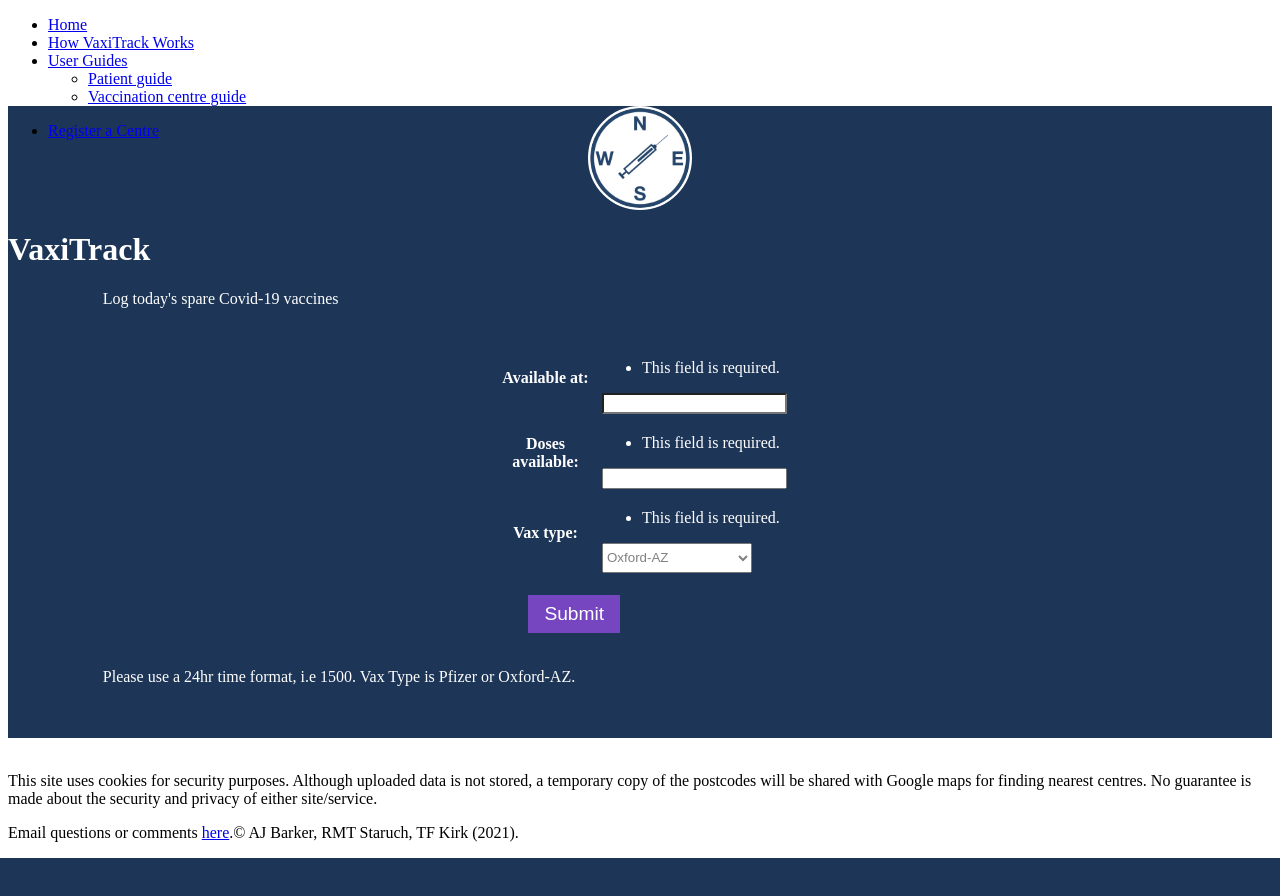
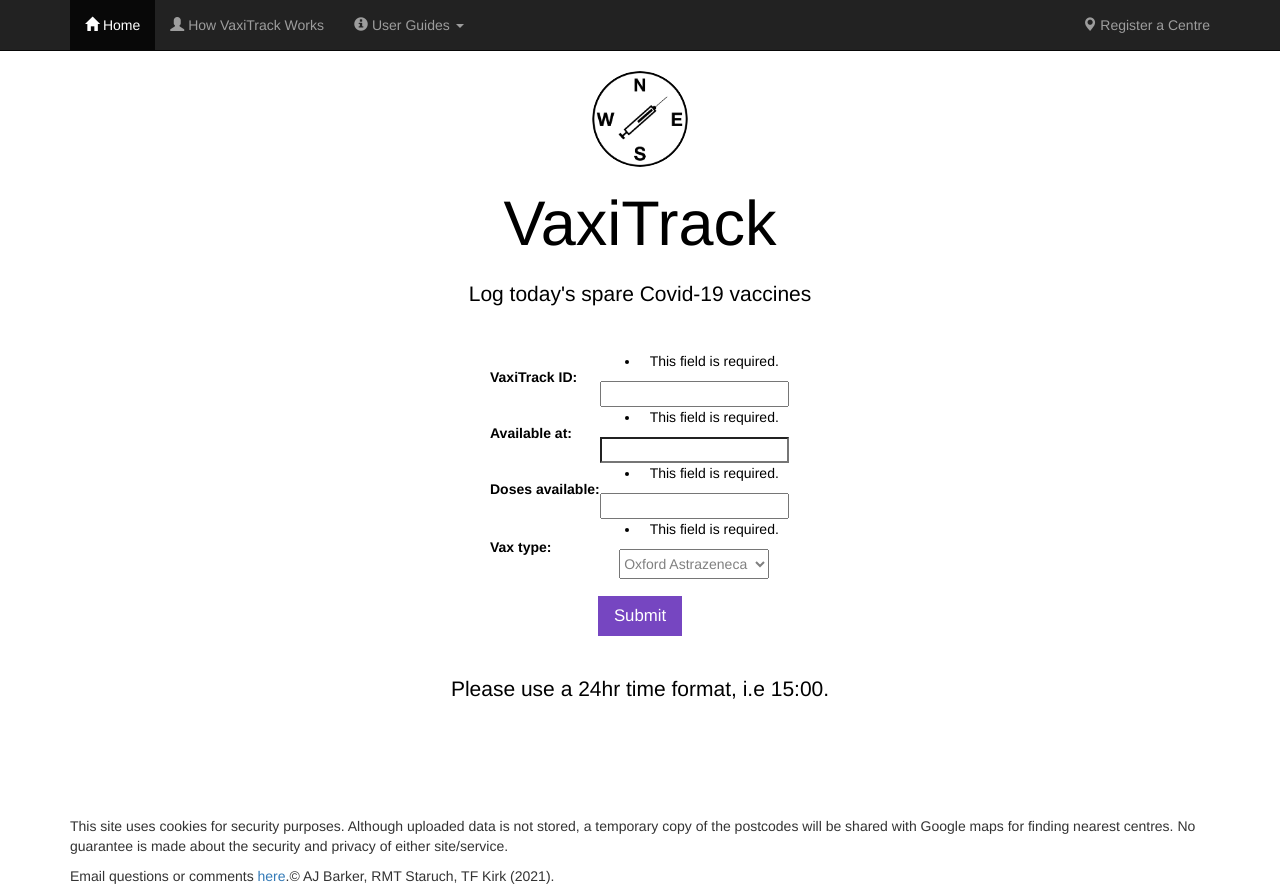
Before and after one commit to ajbarker93/vaxi_track, a Django app: page /vaxpage/ in a window 1280 px wide. Before the commit the page ends 858 px from the top, so only its background shows below. Run offline with Django 3.2, Linux system fonts and the light colour scheme; some libraries are stand-ins or nearby versions.

Commit message:
Added task to assign vax to patients

```diff
--- a/vaxitrack/forms.py
+++ b/vaxitrack/forms.py
@@ -10,7 +10,7 @@ class LogForm(forms.ModelForm):
 
     class Meta:
         model = Centre
-        fields = ('id', 'available_at', 'doses_available', 'vax_type')
+        fields = ('VaxiTrack_ID', 'available_at', 'doses_available', 'vax_type')
 
 class RegForm(forms.ModelForm):
 
--- a/vaxitrack/models.py
+++ b/vaxitrack/models.py
@@ -35,17 +35,22 @@ class Counter(models.Model):
 
 class Centre(models.Model):
 
+    class VaxType(models.IntegerChoices):
+        OXFORD_ASTRAZENECA = 1
+        Pfizer = 2
+
     doses_available = models.IntegerField(validators=[validators.MinValueValidator(0)], default=0)
     latitude = models.FloatField(default=0)
     longitude = models.FloatField(default=0)
     postcode = models.CharField(max_length=10)
     name = models.CharField(max_length=30,default='')
     # Set 0 to be oxford and 1 to be pfizer
-    vax_type = models.IntegerField(default=0,choices=(('0','Oxford-AZ'),('1','Pfizer')))
-    email = models.EmailField(null=True)
+    vax_type = models.IntegerField(default=1,choices=VaxType.choices)
+    email = models.EmailField(default='')
     created_at = models.DateTimeField(auto_now_add=True)
-    available_at = models.DateTimeField(null=True)
+    available_at = models.TimeField(null=True)
     updated_at = models.DateTimeField(auto_now=True)
+    VaxiTrack_ID = models.IntegerField(default=0)
 
     @classmethod
     def create(cls, name, postcode, email):
@@ -61,6 +66,7 @@ class Centre(models.Model):
         cent.longitude = lat_long[1]
         cent.postcode = postcode
         cent.save()
+        cent.VaxiTrack_ID = cent.id
         cent.save()
         return cent
 
@@ -105,13 +111,13 @@ class Centre(models.Model):
         self.save()
 
     def log_email(self):
-        msg = f"This is an email to {self.name} with Centre ID {self.vtid}. You have logged {self.doses_available} doses of {self.vax_type} available at {self.available_at} today."
-        send_mail('Vaxitrack', msg, settings.EMAIL_HOST_USER,
+        msg = f"Hi, this is VaxiTrack. This is an email to {self.name} with Centre ID {self.id}. You have logged {self.doses_available} doses available at {self.available_at} today. Thank you, VaxiTrack"
+        send_mail('VaxiTrack', msg, settings.EMAIL_HOST_USER,
                     [self.email], fail_silently=False)
 
     def send_email(self):
-        msg = f"This is an email to a Centre. Your ID is {self.vtid}"
-        send_mail('Vaxitrack', msg, settings.EMAIL_HOST_USER,
+        msg = f"Hi, this is VaxiTrack. This is an email to {self.name}. Your VaxiTrack ID is {self.id}. Thanks, VaxiTrack"
+        send_mail('VaxiTrack', msg, settings.EMAIL_HOST_USER,
                     [self.email], fail_silently=False)
 
     def find_closest_patients(self, max_dist=0.1):
@@ -201,15 +207,11 @@ class User(models.Model):
         cent.save()
         self.save()
 
+        msg = f"Hi, this is VaxiTrack. We have found you a vaccine at {cent.name}, {cent.postcode}. Please attend at {cent.available_at} to receive your dose. Thank you, VaxiTrack"
+        send_mail('VaxiTrack', msg, settings.EMAIL_HOST_USER,[self.email], fail_silently=False)
+
+
     def send_email(self):
-        msg = f"This is an email to a User. We will let you know if a dose is available today near {self.postcode} ."
-        send_mail('Vaxitrack', msg, settings.EMAIL_HOST_USER,
+        msg = f"Hi, this is VaxiTrack. We will let you know if a dose is available today near {self.postcode}. Thank you, VaxiTrack"
+        send_mail('VaxiTrack', msg, settings.EMAIL_HOST_USER,
                     [self.email], fail_silently=False)
-
-    def send_vax_email(self,centre_id):
-
-        cent = Centre.objects.filter(id__exact=centre_id).get()
-
-        msg = f"This is an email to a User. We have found you a vaccine at {cent.name}, {cent.postcode}. Please attend at {cent.available_at}."
-        send_mail('Vaxitrack', msg, settings.EMAIL_HOST_USER,
-                    [self.email], fail_silently=False)
--- a/vaxitrack/templates/base.html
+++ b/vaxitrack/templates/base.html
@@ -2,13 +2,13 @@
 <html>
 <head>
 <title>VaxiTrack</title>
-  <!-- <link rel="stylesheet" type="text/css" href="//maxcdn.bootstrapcdn.com/bootstrap/3.3.4/css/bootstrap.min.css" /> -->
+  <link rel="stylesheet" type="text/css" href="//maxcdn.bootstrapcdn.com/bootstrap/3.3.4/css/bootstrap.min.css" />
   <script src="https://ajax.googleapis.com/ajax/libs/jquery/2.1.3/jquery.min.js"></script>
   <script type="text/javascript" src="//maxcdn.bootstrapcdn.com/bootstrap/3.3.4/js/bootstrap.min.js"></script>
   <style type="text/css">
     .jumbotron {
-        background: #1d3557;
-        color: white;
+        background: white;
+        color: black;
         padding-bottom: 20px
     }
     .jumbotron .btn-primary {
@@ -20,14 +20,14 @@
     }
     .jumbotron .btn-white {
         background: white;
-        border-color: white;
+        border-color: black;
         color: black
     }
     .jumbotron .btn-white:hover {
         background: white
     }
     .jumbotron p {
-        color: white;
+        color: black;
         max-width: 85%;
         margin: 1em auto 2em
     }
--- a/vaxitrack/templates/regpage.html
+++ b/vaxitrack/templates/regpage.html
@@ -6,7 +6,7 @@
 <div class="jumbotron text-center">
   <div class="container">
     <a href="/" class="lang-logo">
-      <img src="{% static 'vt_logo_v1.png'%}"/>
+      <img src="{% static 'vt_logo_v2.png'%}"/>
     </a>
     <h1>VaxiTrack</h1>
     <p>Register on VaxiTrack as a vaccination centre</p>
--- a/vaxitrack/templates/userpage.html
+++ b/vaxitrack/templates/userpage.html
@@ -6,11 +6,11 @@
 <div class="jumbotron text-center">
   <div class="container">
     <a href="/" class="lang-logo">
-      <img src="{% static 'vt_logo_v1.png'%}"/>
+      <img src="{% static 'vt_logo_v2.png'%}"/>
     </a>
     <h1>VaxiTrack</h1>
     <p>Register for a local Covid-19 vaccine. Sign up below to be notified</p>
-    <form action="" method="post" enctype="multipart/form-data" onsubmit="alert('Thank you');">
+    <form action="" method="post" enctype="multipart/form-data" onsubmit="alert('Thank you for signing up. We'll let you know if we have a vaccine for you today. Otherwise, please try again tomorrow.');">
         {% csrf_token %}
         <table>
             {{ form }}
--- a/vaxitrack/templates/vaxpage.html
+++ b/vaxitrack/templates/vaxpage.html
@@ -6,7 +6,7 @@
 <div class="jumbotron text-center">
   <div class="container">
     <a href="/" class="lang-logo">
-      <img src="{% static 'vt_logo_v1.png'%}"/>
+      <img src="{% static 'vt_logo_v2.png'%}"/>
     </a>
     <h1>VaxiTrack</h1>
     <p>Log today's spare Covid-19 vaccines</p>
@@ -18,7 +18,7 @@
         <input type="submit" value="Submit" id="submit_button"
       style="background-color:#7646c1; font-size:120%;">
     </form>
-    <p>Please use a 24hr time format, i.e 1500. Vax Type is Pfizer or Oxford-AZ.</p>
+    <p>Please use a 24hr time format, i.e 15:00.</p>
   </div>
 </div>
 
--- a/vaxitrack/views.py
+++ b/vaxitrack/views.py
@@ -12,7 +12,8 @@ from .tasks import find_and_assign
 
 def index(request):
 
-    #ncents, nvax, npat = Counter.read()
+    #ncents,nvax,npats = Counter.read()
+    #return render(request, "index.html", {'ncents': f"{ncents:,}",'nvax': f"{nvax:,}"})
     return render(request, "index.html")
 
 
@@ -25,6 +26,7 @@ def userpage(request):
         pc = str(form['postcode'].value())
         email = str(form['email'].value())
         usr = User.create(pc,email,age)
+        #Counter.increment(centres=0, vaccines=0, patients=1)
         usr.send_email()
         form = UserForm()
 
@@ -36,21 +38,25 @@ def vaxpage(request):
     form = LogForm(request.POST)
 
     if form.is_valid():
-
         data_dict = form.cleaned_data
         doses = data_dict['doses_available']
         ttime = data_dict['available_at']
         ttype = data_dict['vax_type']
-        cid = data_dict['id']
-        cent = Centre.objects.get(id__exact=cid).get()
-        cent.set_doses(doses)
-        cent.set_time_available(ttime)
-        cent.set_type(ttype)
-        cent.log_email()
-        form = LogForm()
+        vtid = data_dict['VaxiTrack_ID']
+        cent = Centre.objects.filter(id__exact=vtid).get()
+
+        if cent.id > 0:
+            cent.set_doses(doses)
+            cent.set_time_available(ttime)
+            cent.set_type(ttype)
+            cent.log_email()
+        else:
+            raise ValueError("No centre with that ID is recognised.")
 
         # this is where you add the assign_doses task to the queue
-        # qtasks.async_task(find_and_assign, iid, doses)
+        qtasks.async_task(find_and_assign, cent.id, doses)
+
+        form = LogForm()
 
     return render(request, "vaxpage.html", {'form': form})
 
@@ -61,9 +67,11 @@ def regpage(request):
 
     if form.is_valid():
         data_dict = form.cleaned_data
+        name = data_dict['name']
         pc = data_dict['postcode']
         email = data_dict['email']
-        cent = Centre.create(pc,email)
+        cent = Centre.create(name,pc,email)
+        #Counter.increment(centres=1, vaccines=0, patients=0)
         cent.send_email()
         form = RegForm()
 
```
Also changed, not shown: scripts/dummy.py (+4 -11 lines), vaxitrack/tasks.py (+11 -17 lines), vaxitrack/templates/index.html (+3 -4 lines), scripts/__init__.py (added), vaxitrack/migrations/0016_auto_20210124_1427.py, vaxitrack/migrations/0017_remove_centre_vaxitrack_id.py (deleted), vaxitrack/static/ox_map_v1.png, vaxitrack/static/vt_logo_v2.png (added), 2 other files.
